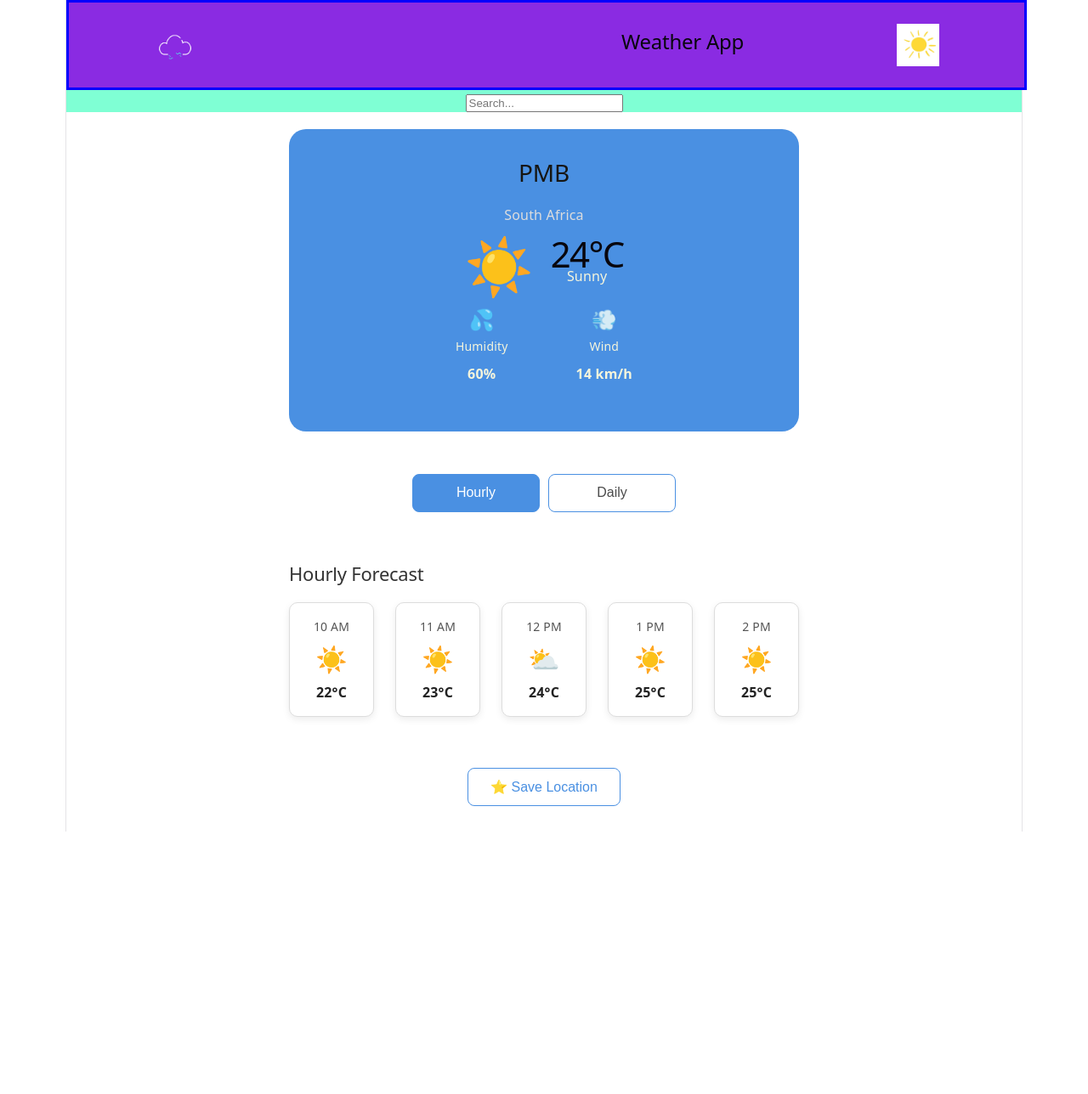
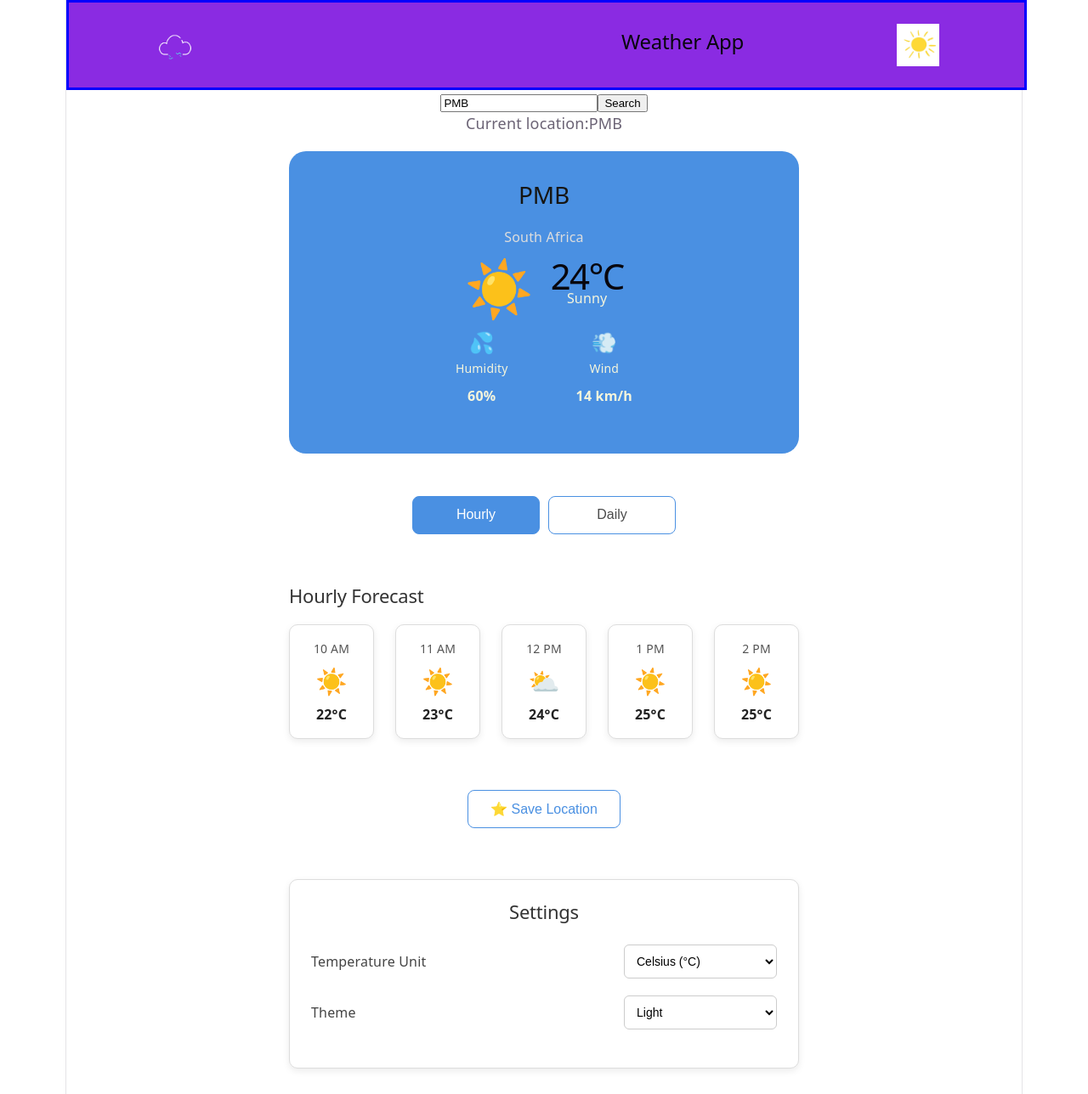
Before and after one commit to Siyanda-Mabaso/weather-app, a React (Vite) app: page / in a window 1280 px wide. Shown: the whole page at 85% size. Before the commit the page ends 979 px from the top, so only its background shows below. Built offline with nearby package versions, Linux system fonts and the light colour scheme.

Commit message:
Searchbar functionality

```diff
--- a/src/App.tsx
+++ b/src/App.tsx
@@ -1,20 +1,30 @@
-import { useState } from "react";
-
-import { Header } from "./Components/Header/Header";
-import { SearchBar } from "./Components/SearchBar/SearchBar";
-import { CurrentWeather } from "./Components/CurrentWeather/CurrentWeather";
-import { ForecastToggle } from "./Components/ForecastToggle/ForecastToggle";
-import { HourlyForecast } from "./Components/HourlyForecast/HourlyForecast";
-import { DailyForecast } from "./Components/DailyForecast/DailyForecast";
-import { SaveLocation } from "./Components/SaveLocation/SaveLocation";
+import { useState } from 'react';
+import { Header } from './Components/Header/Header';
+import { SearchBar } from './Components/SearchBar/SearchBar';
+import { CurrentWeather } from './Components/CurrentWeather/CurrentWeather';
+import { ForecastToggle } from './Components/ForecastToggle/ForecastToggle';
+import { HourlyForecast } from './Components/HourlyForecast/HourlyForecast';
+import { DailyForecast } from './Components/DailyForecast/DailyForecast';
+import { SaveLocation } from './Components/SaveLocation/SaveLocation';
+import { Settings } from './Components/Settings/Settings';
 
 const App = () => {
-  const [forecastType, setForecastType] = useState("hourly");
+const [forecastType, setForecastType] = useState('hourly');
+
+const [location, setLocation] = useState(
+localStorage.getItem('savedLocation') || 'PMB'
+);
 
 return (
 <>
 <Header />
-      <SearchBar />
+
+<SearchBar
+location={location}
+setLocation={setLocation}
+/>
+<p> Current location:{location}</p>
+
 <CurrentWeather />
 
 <ForecastToggle
@@ -22,10 +32,13 @@ const App = () => {
 setForecastType={setForecastType}
 />
 
-      {forecastType === "hourly" && <HourlyForecast />}
+{forecastType === 'hourly' && <HourlyForecast />}
 
-      {forecastType === "daily" && <DailyForecast />}
-    <SaveLocation/>
+{forecastType === 'daily' && <DailyForecast />}
+
+<SaveLocation location={location} />
+
+<Settings />
 </>
 );
 };
--- a/src/Components/SaveLocation/SaveLocation.tsx
+++ b/src/Components/SaveLocation/SaveLocation.tsx
@@ -1,10 +1,20 @@
 import React from 'react'
 import styles from './SaveLocation.module.css'
 
-export const SaveLocation = () => {
+type SaveLocationProps={
+  location: string;
+}
+
+export const SaveLocation = ({location}: SaveLocationProps) => {
+  const saveLocation=() =>{
+    localStorage.setItem('savedLocation',location)
+    alert ('${location} has been saved!')
+  }
   return (
     <div className={styles.saveContainer}>
-      <button className={styles.saveButton}>
+      <button
+      className={styles.saveButton}
+      onClick={saveLocation}>
         ⭐ Save Location
       </button>
     </div>
--- a/src/Components/SearchBar/SearchBar.tsx
+++ b/src/Components/SearchBar/SearchBar.tsx
@@ -1,13 +1,41 @@
-import styles from './SearchBar.module.css'
+import { useState } from "react";
+import styles from "./SearchBar.module.css";
 
-export const SearchBar = () => {
-  return (
-   <div className={styles.searchBar}>
-       <input
-             type="text"
-             placeholder="Search..."
-            className={styles.searchInput}/>
-         {/* <img src={searchIcon} alt="Search Icon" className={styles.searchIcon} /> */}
-   </div>
-  )
+type SearchBarProps = {
+location: string;
+setLocation: (location: string) => void;
+};
+
+export const SearchBar = ({
+location,
+setLocation,
+}: SearchBarProps) => {
+const [searchValue, setSearchValue] = useState(location);
+
+const handleSearch = () => {
+if (searchValue === "") {
+return;
 }
+
+setLocation(searchValue);
+};
+
+return (
+<div className={styles.searchContainer}>
+<input
+type="text"
+placeholder="Search for a city..."
+className={styles.searchInput}
+value={searchValue}
+onChange={(event) => setSearchValue(event.target.value)}
+/>
+
+<button
+className={styles.searchButton}
+onClick={handleSearch}
+>
+Search
+</button>
+</div>
+);
+};
--- /dev/null
+++ b/src/Components/Settings/Settings.module.css
@@ -0,0 +1,40 @@
+.settingsContainer {
+  width: 600px;
+  margin: 30px auto;
+  padding: 25px;
+  box-sizing: border-box;
+  background-color: #ffffff;
+  border: 1px solid #dddddd;
+  border-radius: 10px;
+  box-shadow: 0 3px 8px rgba(0, 0, 0, 0.08);
+}
+
+.settingsContainer h2 {
+  margin: 0 0 25px;
+  font-size: 22px;
+  color: #333333;
+}
+
+.settingItem {
+  display: flex;
+  align-items: center;
+  justify-content: space-between;
+  margin-bottom: 20px;
+}
+
+.settingItem label {
+  font-size: 16px;
+  color: #444444;
+}
+
+.select {
+  width: 180px;
+  height: 40px;
+  padding: 0 10px;
+  box-sizing: border-box;
+  font-size: 14px;
+  border: 1px solid #cccccc;
+  border-radius: 6px;
+  background-color: #ffffff;
+  cursor: pointer;
+}
--- /dev/null
+++ b/src/Components/Settings/Settings.tsx
@@ -0,0 +1,64 @@
+import { useState } from 'react'
+import styles from './Settings.module.css'
+
+export const Settings = () => {
+
+    const [temperatureUnit, setTemperatureUnit] = useState(
+        localStorage.getItem('temperatureUnit') || 'celsius'
+    )
+
+    const handleTemperatureChange=(
+        event: React.ChangeEvent<HTMLSelectElement>
+    ) =>{
+        const unit = event.target.value;
+
+        setTemperatureUnit(unit)
+        localStorage.setItem('temperature',unit)
+    }
+    // theme state
+     const [theme, setTheme] = useState(
+        localStorage.getItem('theme') || 'light'
+    )
+    // theme function
+     const handleThemeChange=(
+        event: React.ChangeEvent<HTMLSelectElement>
+    ) =>{
+        const selectedTheme = event.target.value;
+
+        setTheme(selectedTheme)
+        localStorage.setItem('theme',selectedTheme)
+    }
+
+
+  return (
+    <section className={styles.settingsContainer}>
+      <h2>Settings</h2>
+
+      <div className={styles.settingItem}>
+        <label htmlFor="temperatureUnit">
+          Temperature Unit
+        </label>
+
+        <select id="temperatureUnit" className={styles.select}>
+          <option value="celsius">Celsius (°C)</option>
+          <option value="fahrenheit">Fahrenheit (°F)</option>
+        </select>
+      </div>
+
+      <div className={styles.settingItem}>
+        <label htmlFor="theme">
+          Theme
+        </label>
+
+        <select id="theme"
+        className={styles.select}
+        value={theme}
+        onChange={handleThemeChange}
+        >
+          <option value="light">Light</option>
+          <option value="dark">Dark</option>
+        </select>
+      </div>
+    </section>
+  )
+}
```
Also changed, not shown: 1 other file (tests, documents, lock files or other folders). Lines whose indentation alone changed are shown as unchanged.
